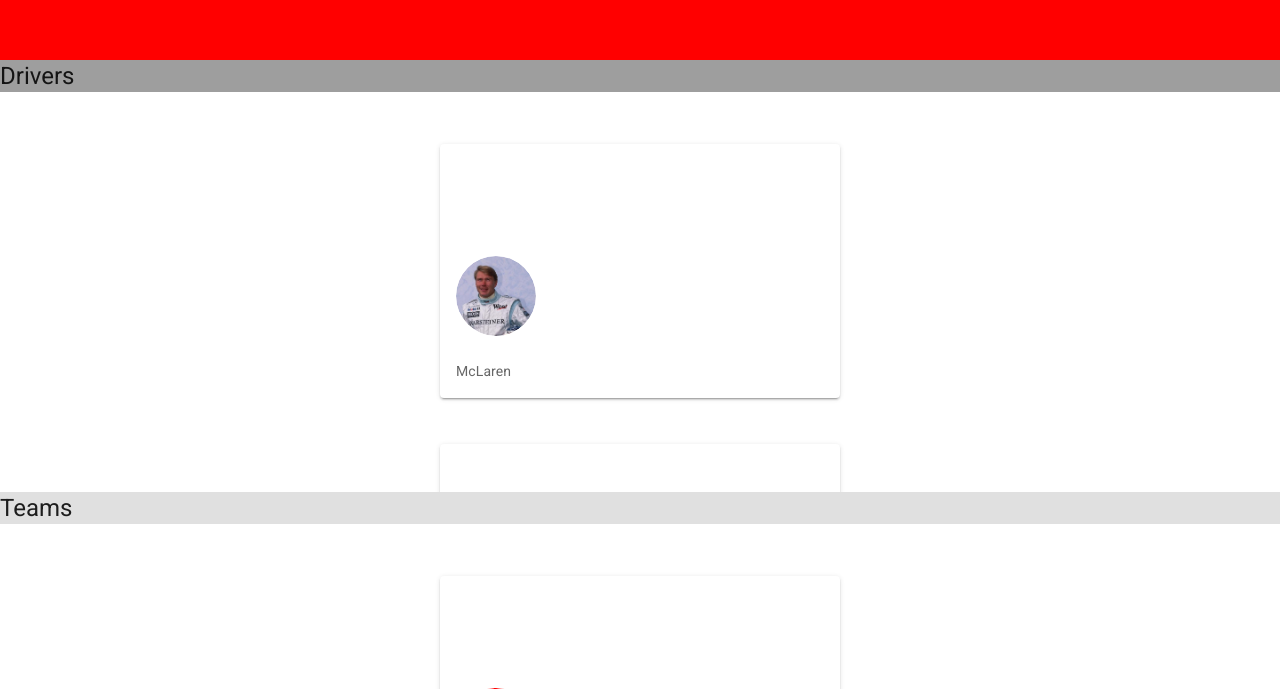
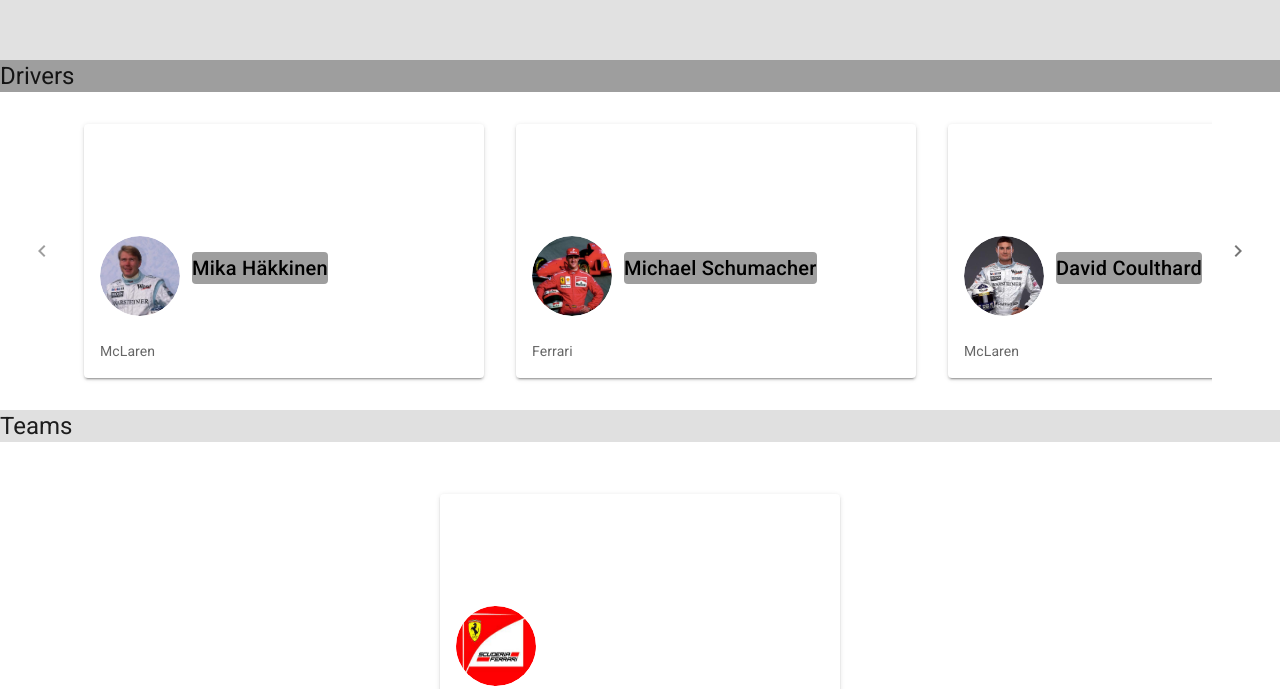
Before and after one commit to villeahokas/f1Site, a Vue app: page / in a window 1280 px wide. Shown: the part 111-800 px from the top of the page. Built offline with nearby package versions, Linux system fonts and the light colour scheme.

Commit message:
driver adding with generic pic

```diff
--- a/src/components/AddDriver.vue
+++ b/src/components/AddDriver.vue
@@ -7,14 +7,14 @@
       transition="dialog-bottom-transition"
     >
       <v-card>
-        <v-toolbar dark color="primary">
+        <v-toolbar dark color="red">
           <v-btn icon dark @click="closeForm">
             <v-icon>mdi-close</v-icon>
           </v-btn>
           <v-toolbar-title>Add driver</v-toolbar-title>
           <v-spacer></v-spacer>
           <v-toolbar-items>
-            <v-btn dark text @click="dialog = false"> Save </v-btn>
+            <v-btn dark text @click="handleSubmit">Add and Save </v-btn>
           </v-toolbar-items>
         </v-toolbar>
 
@@ -45,7 +45,7 @@
               <v-col cols="12" md="4">
                 <v-text-field
                   v-model="teamName"
-                  :rules="teamNameRulse"
+                  :rules="teamNameRules"
                   label="Team name"
                   required
                 ></v-text-field>
@@ -61,18 +61,18 @@
 <script>
 export default {
   data: () => ({
-      valid: false,
-      firstname: '',
-      lastname: '',
-      nameRules: [
-        v => !!v || 'Name is required',
-        v => v.length <= 10 || 'Name must be less than 10 characters',
-      ],
-      teamName: '',
-      teamNameRules: [
-        v => !!v || 'Team name is required',
-      ],
-    }),
+    valid: false,
+    firstname: "",
+    lastname: "",
+    nameRules: [
+      (v) => !!v || "Name is required",
+      (v) => v.length <= 10 || "Name must be less than 10 characters",
+    ],
+    teamName: "",
+    teamNameRules: [(v) => !!v || "Team name is required"],
+    srcAvatar: 'generic.jpg',
+    srcBackground: 'genericAuto.jpg'
+  }),
   computed: {
     showForm() {
       return this.$store.state.showAddDriverForm;
@@ -82,6 +82,16 @@
     closeForm() {
       this.$store.commit("toggleAddDriverForm");
     },
+    handleSubmit() {
+      const driver = {
+        name: this.firstname,
+        team: this.teamName,
+        srcAvatar: this.srcAvatar,
+        srcBackground: this.srcBackground
+      };
+      this.$store.commit("addDriver", driver);
+      this.$store.commit("toggleAddDriverForm");
+    },
   },
 };
 </script>
--- a/src/components/AddTeam.vue
+++ b/src/components/AddTeam.vue
@@ -45,7 +45,7 @@
               <v-col cols="12" md="4">
                 <v-text-field
                   v-model="teamName"
-                  :rules="teamNameRulse"
+                  :rules="teamNameRules"
                   label="Team name"
                   required
                 ></v-text-field>
--- a/src/components/Footer.vue
+++ b/src/components/Footer.vue
@@ -14,15 +14,14 @@
 
 <style>
     .footer {
-    animation: footerColorFlasher 0.1s infinite;
+    animation: footerColorFlasher 3s infinite;
   }
 
   @keyframes footerColorFlasher {
-    0% {background-color: red;}
-    25%{background-color:yellow;}
-    50%{background-color:green;}
-    66%{background-color: black ;}
-    75%{background-color:brown;}
-    100% {background-color: red;}
+    0% {background-color: white;}
+    25%{background-color:silver;}
+    50%{background-color:grey;}
+    75%{background-color:silver;}
+    100% {background-color: white;}
   }
 </style>
--- a/src/components/SingleDriver.vue
+++ b/src/components/SingleDriver.vue
@@ -1,7 +1,7 @@
 <template>
   <v-container>
     <v-row justify="space-around">
-      <v-card width="400" class="mt-10 ma-100"  @click="toggleDialog">
+      <v-card width="400" class="ma-4"  @click="toggleDialog">
         <v-img
           height="200px"
 
@@ -27,7 +27,7 @@
                 :src="require('../assets/' + driver.srcAvatar + '')"
               >
             </v-avatar>
-            <p class="ml-3">
+            <p class="ml-3 grey black--text rounded">
               {{ driver.name }}
             </p>
           </v-card-title>
--- a/src/store/index.js
+++ b/src/store/index.js
@@ -6,9 +6,9 @@
 export default new Vuex.Store({
   state: {
     drivers: [
-      { id: 1, name: 'Mika Häkkinen', team: 'McLaren', srcAvatar: 'hakkinen.jpg', srcBackground: 'hakkinenAuto.jpg'} ,
-      { id: 2, name: 'Michael Schumacher', team: 'Ferrari', srcAvatar: 'schumacher.jpg', srcBackground: 'schumacherAuto.jpg'},
-      { id: 3, name: 'David Coulthard', team: 'McLaren', srcAvatar: 'coulthard.jpg', srcBackground: 'coulthardAuto.jpg'}
+      { name: 'Mika Häkkinen', team: 'McLaren', srcAvatar: 'hakkinen.jpg', srcBackground: 'hakkinenAuto.jpg'} ,
+      { name: 'Michael Schumacher', team: 'Ferrari', srcAvatar: 'schumacher.jpg', srcBackground: 'schumacherAuto.jpg'},
+      { name: 'David Coulthard', team: 'McLaren', srcAvatar: 'coulthard.jpg', srcBackground: 'coulthardAuto.jpg'}
     ],
     teams: [
       { id: 1, teamName: 'Ferrari', team: 'McLaren', src: 'ferrari.jpg'} ,
@@ -22,6 +22,9 @@
     },
     toggleAddTeamForm (state) {
       state.showAddTeamForm = !state.showAddTeamForm
+    },
+    addDriver (state, payload) {
+      state.drivers.push(payload)
     }
   },
   actions: {
--- a/src/views/Home.vue
+++ b/src/views/Home.vue
@@ -1,17 +1,13 @@
 <template>
   <div>
-
     <h1 class="text-h5 grey">Drivers</h1>
-
-    <v-virtual-scroll :items="drivers" :item-height="300" height="400">
-      <template v-slot:default="{ item }">
-        <v-list-item>
-          <v-list-item-content>
-            <SingleDriver :driver="item" />
-          </v-list-item-content>
-        </v-list-item>
-      </template>
-    </v-virtual-scroll>
+    <v-sheet class="mx-auto" max-width="1500">
+      <v-slide-group multiple show-arrows class="pa-4">
+        <v-slide-item v-for="item in drivers" :key="item.name">
+          <SingleDriver :driver="item" />
+        </v-slide-item>
+      </v-slide-group>
+    </v-sheet>
 
     <h1 class="text-h5 grey lighten-2">Teams</h1>
 
@@ -27,7 +23,6 @@
     <AddDriver />
     <AddTeam />
   </div>
-
 </template>
 
 <script>
@@ -37,6 +32,9 @@
 import AddTeam from "../components/AddTeam.vue";
 
 export default {
+  data: () => ({
+    model: null,
+  }),
   components: { SingleDriver, SingleTeam, AddDriver, AddTeam },
   computed: {
     drivers() {
@@ -45,10 +43,9 @@
     teams() {
       return this.$store.state.teams;
     },
-  }
+  },
 };
 </script>
 
 <style>
-
 </style>
```
Also changed, not shown: src/assets/generic.jpg (added), src/assets/genericAuto.jpg (added).
